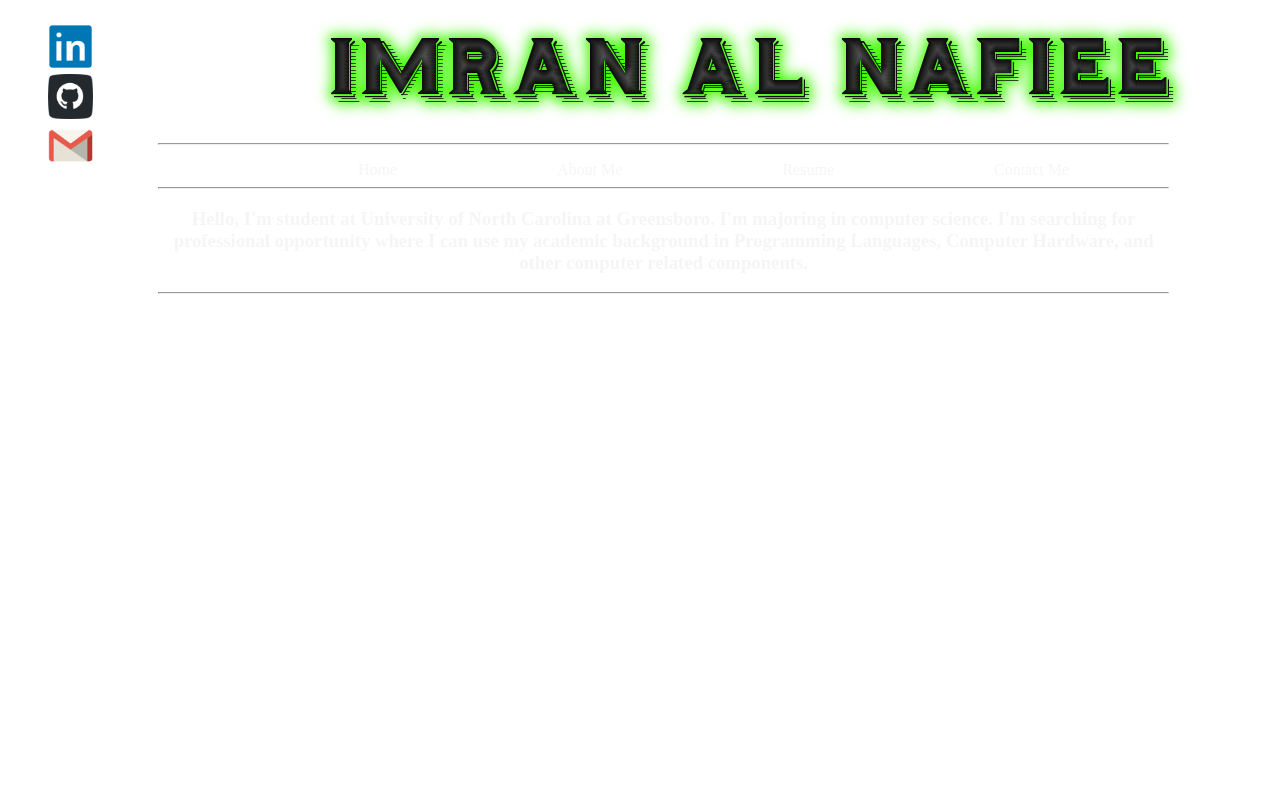
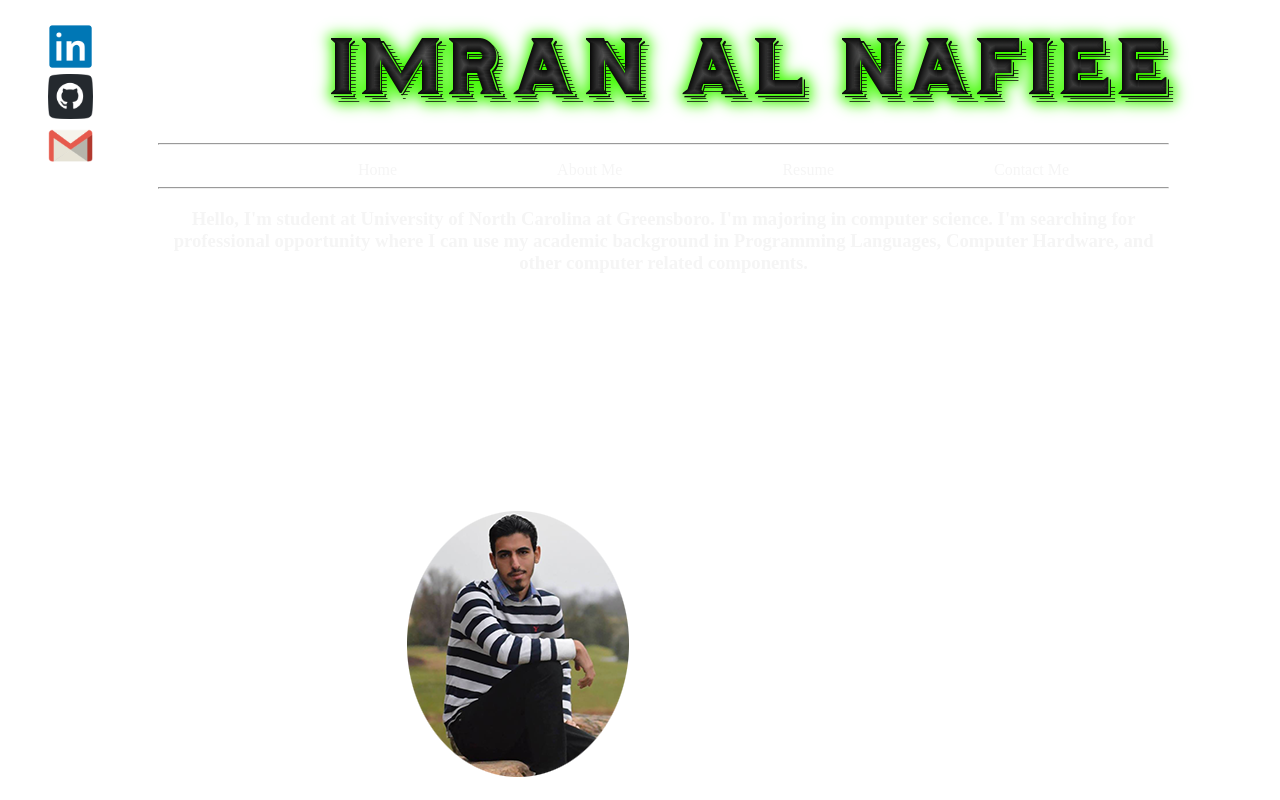
Before and after one commit to imranaliraqi/imranaliraqi.github.io, a plain HTML site: page aboutme.html in a window 1280 px wide. Shown: the top 800 px of the page. Drawn offline with Linux system fonts and the light colour scheme.

Commit message:
Update aboutme.html

```diff
--- a/aboutme.html
+++ b/aboutme.html
@@ -31,12 +31,18 @@
 
     <div class="body">
 
+
+
         <h3>
+
             Hello, I'm student at University of North Carolina at Greensboro.
             I'm majoring in computer science. I'm searching for professional opportunity where I can use my
             academic background in Programming Languages, Computer Hardware, and other computer related components.
 
         </h3>
+
+        <img src="images/cir.png">
+
 
 
 
@@ -47,4 +53,6 @@
 
 </div>
 </body>
+
+
 </html>
```
